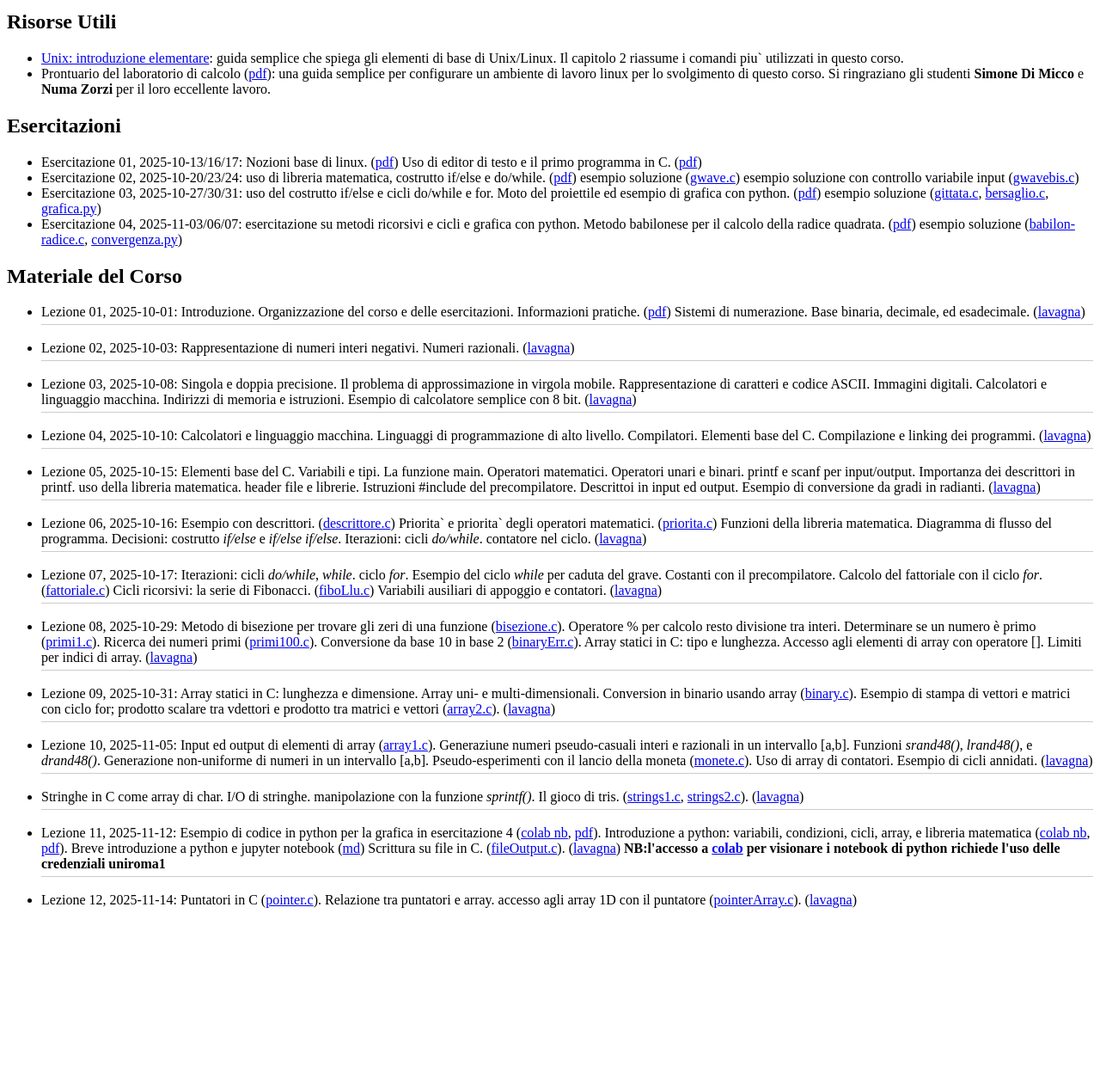
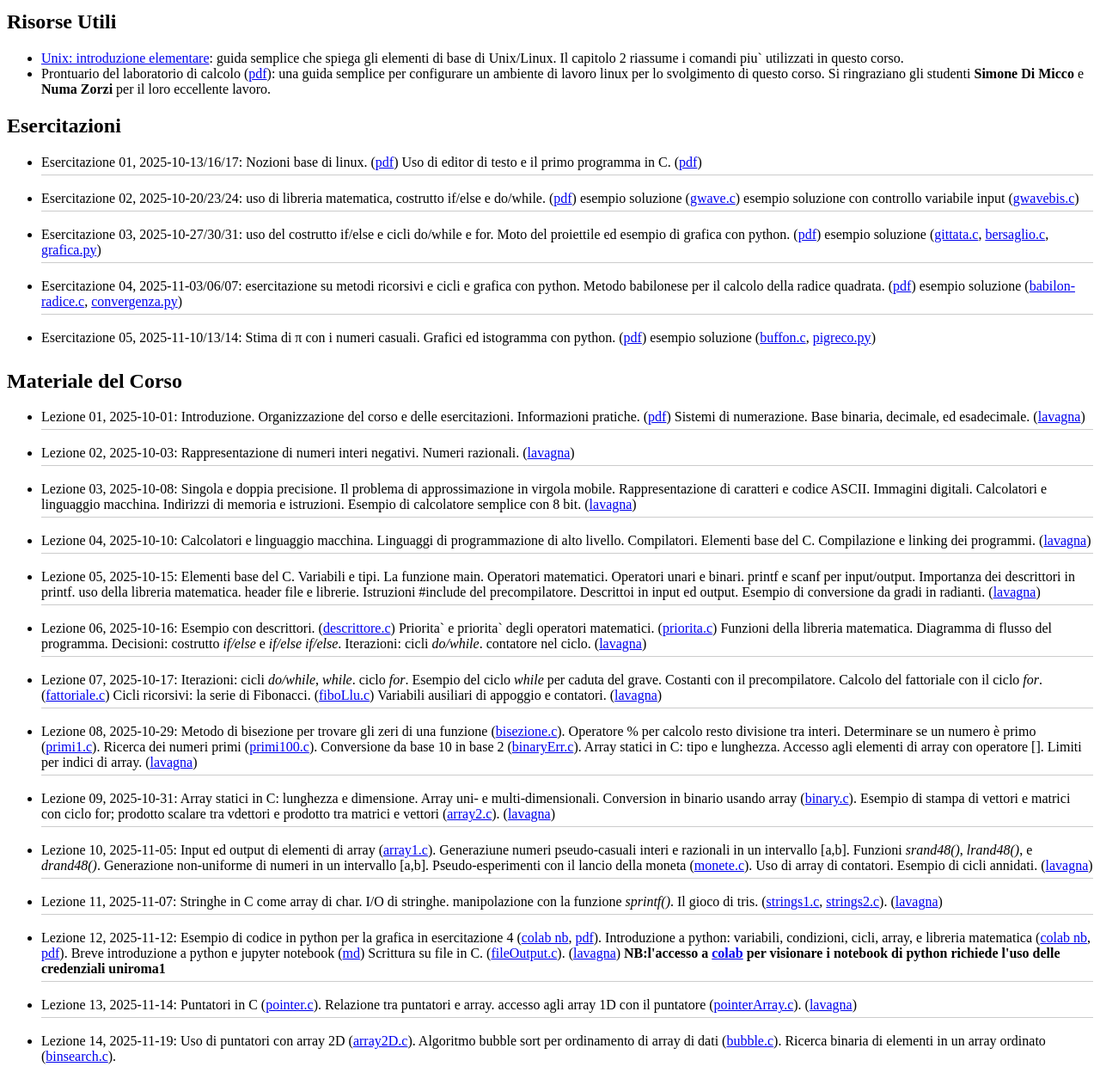
Before and after one commit to rahatlou/labcalc, a PHP site: page /content.php in a window 1280 px wide. Shown: the part 673-1935 px from the top of the page at 86% size. Before the commit the page ends 1729 px from the top, so only its background shows below. Run offline with PHP 8.4, Linux system fonts and the light colour scheme.

Commit message:
aggiornamento a fine settimana

```diff
--- a/content.php
+++ b/content.php
@@ -81,7 +81,7 @@
 <div class="entry">
 
 <!-- begin lectures -->
-<ul>
+<ul class="spaziosa">
 
   <li>
   Esercitazione 01, 2025-10-13/16/17: Nozioni base di linux.
@@ -113,7 +113,13 @@
   (<a target=blank_ href="https://github.com/rahatlou/labcalc/blob/2025/material/esercitazione-04.pdf">pdf</a>)
   esempio soluzione (<a target=blank_ href="https://github.com/rahatlou/labcalc/blob/2025/material/babilon-radice.c">babilon-radice.c</a>,
   <a target=blank_ href="https://github.com/rahatlou/labcalc/blob/2025/material/convergenza.py">convergenza.py</a>)
+  </li>
 
+  <li>
+  Esercitazione 05, 2025-11-10/13/14: Stima di &pi; con i numeri casuali. Grafici ed istogramma con python.
+  (<a target=blank_ href="https://github.com/rahatlou/labcalc/blob/2025/material/esercitazione-05.pdf">pdf</a>)
+  esempio soluzione (<a target=blank_ href="https://github.com/rahatlou/labcalc/blob/2025/material/buffon.c">buffon.c</a>,
+  <a target=blank_ href="https://github.com/rahatlou/labcalc/blob/2025/material/pigreco.py">pigreco.py</a>)
   </li>
 
 
@@ -253,6 +259,7 @@ Uso di array di contatori. Esempio di cicli annidati.
 </li>
 
 <li>
+Lezione 11, 2025-11-07:
 Stringhe in C come array di char. I/O di stringhe. manipolazione con la funzione <em>sprintf()</em>.
 Il gioco di tris.
 (<a target=blank_ href="https://github.com/rahatlou/labcalc/blob/2025/material/strings1.c">strings1.c</a>,
@@ -261,7 +268,7 @@ Il gioco di tris.
 </li>
 
 <li>
-Lezione 11, 2025-11-12:
+Lezione 12, 2025-11-12:
 Esempio di codice in python per la grafica in esercitazione 4
 (<a target=blank_ href="https://colab.research.google.com/drive/1RnwOVLqmJMGmBrmYI-SFeetcOVqdaPYH?usp=sharing">colab nb</a>,
 <a target=blank_ href="https://github.com/rahatlou/labcalc/blob/2025/material/python_matplotlib.pdf">pdf</a>).
@@ -275,12 +282,21 @@ Scrittura su file in C. (<a target=blank_ href="https://github.com/rahatlou/labc
 </li>
 
 <li>
-Lezione 12, 2025-11-14:
+Lezione 13, 2025-11-14:
 Puntatori in C (<a target=blank_ href="https://github.com/rahatlou/labcalc/blob/2025/material/pointer.c">pointer.c</a>).
 Relazione tra puntatori e array. accesso agli array 1D con il puntatore
 (<a target=blank_ href="https://github.com/rahatlou/labcalc/blob/2025/material/pointerArray.c">pointerArray.c</a>).
 (<a target=blank_ href="https://github.com/rahatlou/labcalc/blob/2025/material/2025-11-14-lezione.pdf">lavagna</a>)
 </li>
+
+<li>
+Lezione 14, 2025-11-19:
+Uso di puntatori con array 2D (<a target=blank_ href="https://github.com/rahatlou/labcalc/blob/2025/material/array2D.c">array2D.c</a>).
+Algoritmo bubble sort per ordinamento di array di dati (<a target=blank_ href="https://github.com/rahatlou/labcalc/blob/2025/material/bubble.c">bubble.c</a>).
+Ricerca binaria di elementi in un array ordinato (<a target=blank_ href="https://github.com/rahatlou/labcalc/blob/2025/material/binsearch.c">binsearch.c</a>).
+</li>
+
+
 
 <?php
 /*
--- a/sidebar.php
+++ b/sidebar.php
@@ -1,6 +1,6 @@
 <div id="sidebar-content">
 
-<h3 class=h3sidebar>Last update: 12 Nov 2025</h3>
+<h3 class=h3sidebar>Last update: 14 Nov 2025</h3>
   Created by
   <a href="http://www.roma1.infn.it/people/rahatlou/">Shahram Rahatlou</a>
   [<a href="mailto:shahram.rahatlou@uniroma1.it">shahram.rahatlou (at) uniroma1.it</a>]
```
